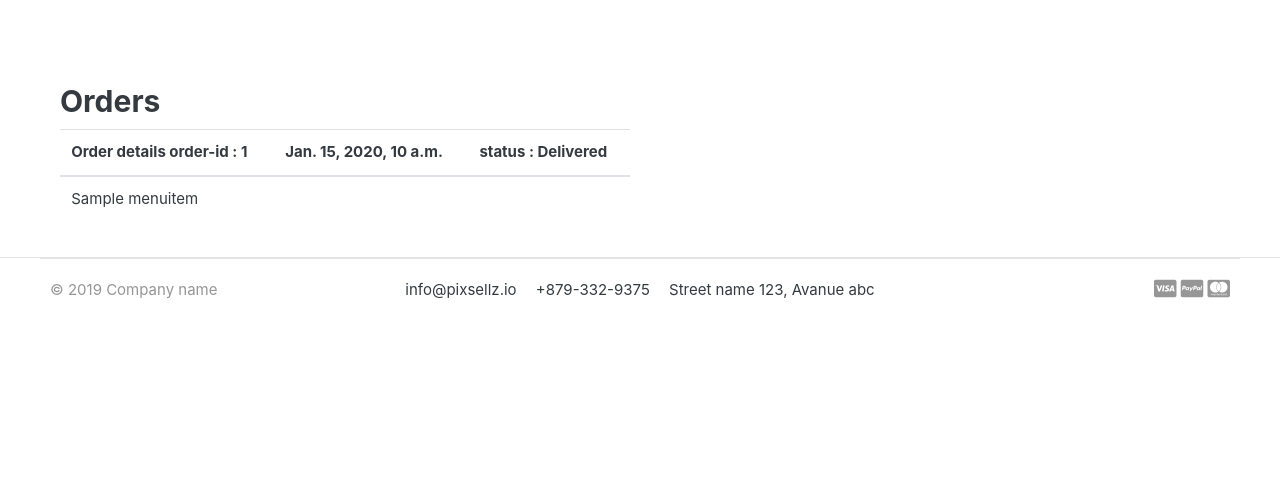
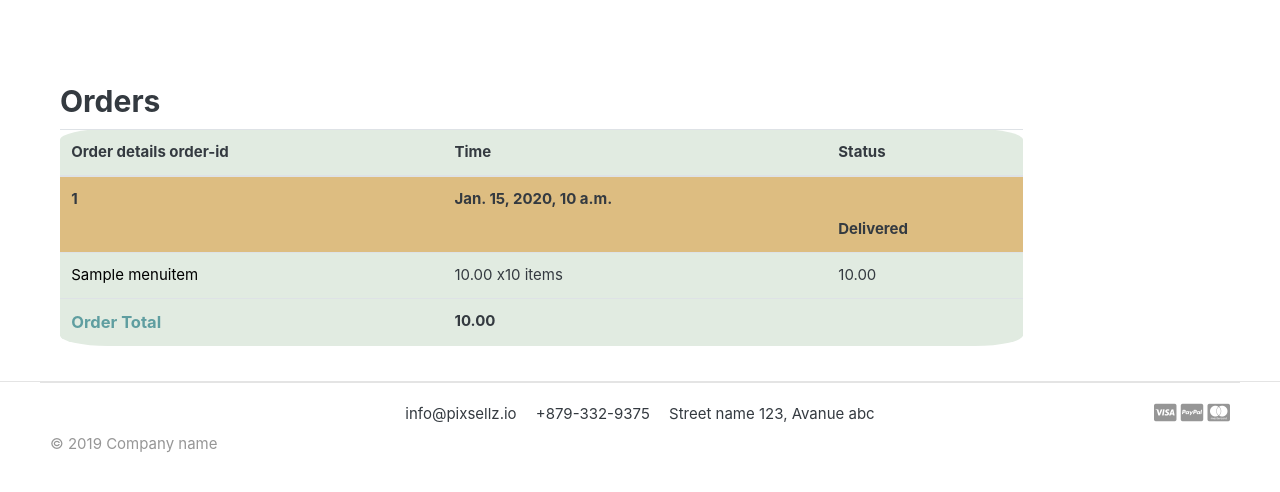
Before and after one commit to atifasr/fooddelivery, a Django app: page /orders_placed/ in a window 1280 px wide. Shown: the part 133-625 px from the top of the page. Run offline with Django 3.2, Linux system fonts and the light colour scheme; a user stored in the database is signed in; tables that the repository leaves empty hold one stand-in row (values such as "Sample post"); some libraries are stand-ins or nearby versions; some web fonts are replaced.

Commit message:
some minor changes

```diff
--- /dev/null
+++ b/menus/static/carousal/car_carousal.css
@@ -0,0 +1,38 @@
+.uk-section {
+    background-color: #666
+  }
+  .owl-carousel {
+    position: relative;
+    margin-top: 30px;
+  }
+  .owl-nav {
+    position: absolute;
+    top: -60px;
+    left: 10px;
+  }
+  .uk-card-primary {
+    border-radius: 8px;
+  }
+  h3 {
+    margin-top: 10px
+  }
+  .uk-card > :last-child {
+    margin-top:0;
+    margin-bottom: 10px
+  }
+  p {
+    margin-top: 30px;
+    margin-bottom: 0;
+  }
+  .owl-next {
+    background: #3286f0;
+  }
+  .owl-theme .owl-nav [class*='owl-'] {
+    background: #383838;
+  }
+  .owl-dots {
+    margin-top: 30px;
+  }
+  .uk-card-title {
+    padding-bottom: 20px
+  }
--- /dev/null
+++ b/menus/static/carousal/carousal.js
@@ -0,0 +1,21 @@
+$('.owl-carousel').owlCarousel({
+    loop:false,
+  stagePadding: 15,
+    margin:10,
+    nav:true,
+  navText : ['<span class="uk-margin-small-right uk-icon" uk-icon="icon: chevron-left"></span>','<span class="uk-margin-small-left uk-icon" uk-icon="icon: chevron-right"></span>'],
+    responsive:{
+        0:{
+            items:1
+        },
+        640:{
+            items:2
+        },
+      960:{
+            items:3
+        },
+        1200:{
+            items:4
+        }
+    }
+})
--- a/menus/views.py
+++ b/menus/views.py
@@ -22,7 +22,7 @@ from django.core.paginator import Paginator
 #home page
 def menus(request):
     if request.method == 'GET':
-        menu_list = MenuItem.objects.all().order_by('-date_added')
+        menu_list = MenuItem.objects.all().order_by('-date_added')[:8]
         categories = list(Category.objects.all().values_list('name',flat=True))
         total_count = 0
 
@@ -76,8 +76,8 @@ def products(request):
 
         paginate = Paginator(menu_items,9)
         page_objlist= page_num = None
-        if request.GET.get('page'):
-            page_num = request.GET.get('page')
+        if request.GET.get('page_no'):
+            page_num = request.GET.get('page_no')
             page_objlist = paginate.get_page(page_num)
         else:
             page_objlist = paginate.get_page(1)
--- /dev/null
+++ b/orders/static/orders/orders.css
@@ -0,0 +1,36 @@
+*{
+    box-sizing: border-box;
+}
+
+table{
+    padding:5%;
+    background-color: rgb(225, 235, 225)!important;
+    border-radius:5%;
+}
+
+
+thead th {
+    text-align: left;
+}
+
+.order_head{
+    background-color: rgb(221, 189, 129);
+
+
+}
+
+.detail_row{
+   padding: 2%;
+}
+
+.detail_row a{
+    text-decoration: none;
+    color: black;
+}
+
+
+.order_total{
+    color: cadetblue;
+    font-size: 110%;
+    font-weight: bolder;
+}
--- a/orders/views.py
+++ b/orders/views.py
@@ -364,7 +364,6 @@ def orders_placed(request):
             ordered_items = OrderedItems.objects.filter(
                 ordereditem__customer =customer
             )
-            print(ordered_items)
         except ObjectDoesNotExist:
             orders = ordered_items = None
             messages.add_message(request,INFO,'Sorry! no orders yet ')
--- a/templates/base/index.html
+++ b/templates/base/index.html
@@ -27,6 +27,10 @@
 <link href="{% static 'css/responsive.css' %}" rel="stylesheet" media="only screen and (max-width: 1200px)" />
 <link href="{% static 'orders/drop_down.css' %}" rel="stylesheet" type="text/css"/>
 <link href="{% static 'menus/slider.css' %}" rel="stylesheet" type="text/css"/>
+<link href="{% static 'carousal/car_carousal.css' %}" rel="stylesheet" href="">
+{% block css %}
+
+{% endblock %}
 <!-- custom javascript -->
 <script src="{% static 'js/script.js' %}" type="text/javascript"></script>
 
@@ -197,48 +201,15 @@ $(document).ready(function() {
 
 </div> <!-- row.// -->
 
-<!-- <section class="pt-5 pb-5">
-    <div class="container">
-        <div class="row">
-            <div class="col-6">
-                <h3 class="mb-3"> Most Popular </h3>
-            </div>
-            <div class="col-6 text-right">
-                <a class="btn btn-primary mb-3 mr-1" href="#carouselExampleIndicators2" role="button" data-slide="prev">
-                    <i class="fa fa-arrow-left"></i>
-                </a>
-                <a class="btn btn-primary mb-3 " href="#carouselExampleIndicators2" role="button" data-slide="next">
-                    <i class="fa fa-arrow-right"></i>
-                </a>
-            </div>
-            <div class="col-12">
-                <div id="carouselExampleIndicators2" class="carousel slide" data-ride="carousel">
+<!-- most purchase row -->
+<header class="section-heading">
+	<a href="{% url 'menus:products' %}" class="btn btn-outline-primary float-right">See all</a>
+	<h3 class="section-title">Most purchased </h3>
+</header>
+<div class="row">
 
-                    <div class="carousel-inner">
-                        <div class="carousel-item active">
-                            <div class="row">
-								{% for item in menu_list%}
-                                <div class="col-md-4 mb-3">
-                                    <div class="card">
-                                        <img class="img-fluid" alt="100%x280" src="https://images.unsplash.com/photo-1532781914607-2031eca2f00d?ixlib=rb-0.3.5&amp;q=80&amp;fm=jpg&amp;crop=entropy&amp;cs=tinysrgb&amp;w=1080&amp;fit=max&amp;ixid=eyJhcHBfaWQiOjMyMDc0fQ&amp;s=7c625ea379640da3ef2e24f20df7ce8d">
-                                        <div class="card-body">
-                                            <h4 class="card-title">{{item.item_name}}</h4>
-                                            <p class="card-text">With supporting text below as a natural lead-in to additional content.</p>
-											<p><small>{{item.price}}</small></p>
-                                        </div>
-                                    </div>
-                                </div>
-								{% endfor %}
+</div>
 
-
-                            </div>
-                        </div>
-                    </div>
-                </div>
-            </div>
-        </div>
-    </div>
-</section> -->
 
 {% endblock %}
 </div><!-- container // -->
@@ -269,48 +240,8 @@ $(document).ready(function() {
 	</div><!-- //container -->
 </footer>
 <!-- ========================= FOOTER END // ========================= -->
-<script>
 
-(function ($) {
-  "use strict";
-  // Auto-scroll
-  $('#myCarousel').carousel({
-    interval: 5000
-  });
-
-  // Control buttons
-  $('.next').click(function () {
-    $('.carousel').carousel('next');
-    return false;
-  });
-  $('.prev').click(function () {
-    $('.carousel').carousel('prev');
-    return false;
-  });
-
-  // On carousel scroll
-  $("#myCarousel").on("slide.bs.carousel", function (e) {
-    var $e = $(e.relatedTarget);
-    var idx = $e.index();
-    var itemsPerSlide = 3;
-    var totalItems = $(".carousel-item").length;
-    if (idx >= totalItems - (itemsPerSlide - 1)) {
-      var it = itemsPerSlide -
-          (totalItems - idx);
-      for (var i = 0; i < it; i++) {
-        // append slides to end
-        if (e.direction == "left") {
-          $(
-            ".carousel-item").eq(i).appendTo(".carousel-inner");
-        } else {
-          $(".carousel-item").eq(0).appendTo(".carousel-inner");
-        }
-      }
-    }
-  });
-})
-(jQuery);
-</script>
+<script type='text/javascript' src="{% static 'carousal/carousal.js' %}"></script>
 
 <script>
 
@@ -372,11 +303,12 @@ $('document').ready(function(){
 
 })
 
-	document.querySelector('.search_container').addEventListener('click',function(e){
-
-
+	let body_elem = document.getElementsByTagName('body')[0]
+		body_elem.addEventListener('click',function(e){
 
 		// list.remove();
+
+		console.log(this.classList)
 
 	})
 
--- a/templates/orders.html
+++ b/templates/orders.html
@@ -1,7 +1,13 @@
 {% extends "base/index.html"%}
 {% load static %}
+
+{% block css %}
+  <link rel="stylesheet" href="{% static 'orders/orders.css' %}">
+{% endblock %}
+
+
 	{% block content %}
-    <div class="col-md-6">
+    <div class="col-md-10">
     <div class="order_details">
 
       {% if messages %}
@@ -13,14 +19,25 @@
       </div>
         {% endif %}
         <h2 class="display-5">Orders</h2>
-        <table class="table table-hover">
+        <table class="table">
             <thead>
+              <tr>
+                <th scope="col">Order details order-id  </th>
+                <th scope="col">Time  </th>
+                <th scope="col">Status </th>
+
+              </tr>
               {% for order in orders  %}
-              <tr>
-                <th scope="col">Order details order-id : <b>{{order.order_id}}</b></th>
+
+
+              </thead>
+            <tbody class="t_body">
+
+              <tr class="order_head">
+                <th scope="col"> <b>{{order.order_id}}</b></th>
                 <th scope="col"><b>{{order.order_time}}</b></th>
                 <th>
-                  <p>status :
+                  <p>
                     {% if order.is_delivered %}
                       Delivered
                     {% else %}
@@ -29,17 +46,31 @@
                   </p>
                 </th>
               </tr>
-              </thead>
-            <tbody>
-
 
               {% for item in order.ordereditems_set.all %}
+              <tr class="detail_row">
+                <td>
+                  <a href="{% url 'menus:item' item.item.id %}">
+                    {{item}}
+                  </a>
+                </td>
+                <td>
+                  {% if item.quantity %}
+                  {{item.item.price}}
+                  x{{item.quantity}} items
+                  {% endif %}
+                </td>
+                <td>
+                  {{item.total_price}}
+                </td>
+
+              </tr>
+
+              {% endfor %}
               <tr>
-                <a href="{% url 'menus:item' item.item.id %}">
-                  <td>{{item}}</td>
-                </a>
+                <td class="order_total">Order Total </td>
+                <td colspan="2"><b>{{order.total_price}}</b></td>
               </tr>
-              {% endfor %}
 
             </tbody>
             {% endfor %}
```
Also changed, not shown: food_deliveryapp/settings.py (+22 -0 lines).
